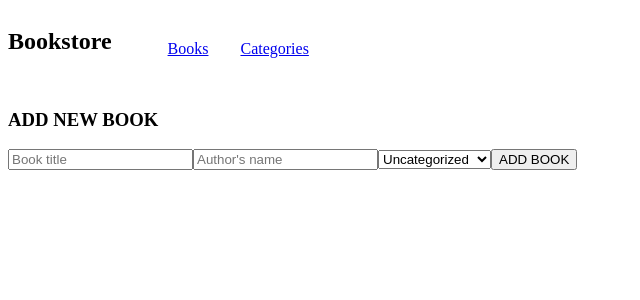
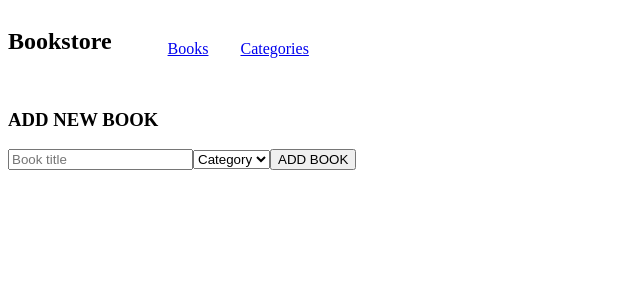
Before and after one commit to basnetlaxmi/bookstore, a React (Create React App) app: page / in a window 1280 px wide. Shown: the top 300 px of the page, without its empty margins (0-640 px from the left). Built offline with nearby package versions, Linux system fonts and the light colour scheme.

Commit message:
Edit file for components

```diff
--- a/src/components/Book.js
+++ b/src/components/Book.js
@@ -1,29 +1,20 @@
+/* eslint-disable react/prop-types */
 import React from 'react';
-import PropTypes from 'prop-types';
 
 const Book = (props) => {
-  const {
-    id, title, author, category, handleDeleteProps,
-  } = props;
-  const elementId = `book${id}`;
+  const { book } = props;
   return (
-    <li className="single-book" id={elementId}>
+    <li className="single-book">
       <div className="left-side">
         <div className="book-details">
-          <div className="book-category">{category}</div>
-          <div className="book-title">{title}</div>
-          <div className="book-category">{author}</div>
+          <div className="book-category">{book.category}</div>
+          <div className="book-title">{book.title}</div>
+          <div className="book-category">{book.author}</div>
         </div>
         <div className="book-buttons">
           <button type="button" className="comments-btn">Comments</button>
           <div className="separator">|</div>
-          <button
-            type="button"
-            className="remove-btn"
-            onClick={() => handleDeleteProps(id)}
-          >
-            Remove
-          </button>
+          <button type="button" className="remove-btn">Remove</button>
           <div className="separator">|</div>
           <button type="button" className="edit-btn">Edit</button>
         </div>
@@ -38,19 +29,10 @@ const Book = (props) => {
       <div className="sides-separator" />
       <div className="right-side">
         <div className="current-text">Current chapter</div>
-        <div className="current-value">{17}</div>
+        <div className="current-value">{book.currentChapter}</div>
         <button type="button" className="">Update progress</button>
       </div>
     </li>
   );
 };
-
-Book.propTypes = {
-  id: PropTypes.string.isRequired,
-  title: PropTypes.string.isRequired,
-  author: PropTypes.string.isRequired,
-  category: PropTypes.string.isRequired,
-  handleDeleteProps: PropTypes.func.isRequired,
-};
-
 export default Book;
--- a/src/components/BookForm.js
+++ b/src/components/BookForm.js
@@ -1,70 +1,16 @@
-import React, { useState } from 'react';
-import PropTypes from 'prop-types';
+import React from 'react';
 
-const BookForm = (props) => {
-  const { addBookProps } = props;
-  const defaultCategory = 'Uncategorized';
-
-  const [state, setState] = useState({
-    title: '',
-    author: '',
-    category: defaultCategory,
-  });
-
-  const handleSubmit = (e) => {
-    e.preventDefault();
-    if (state.title.trim() && state.author.trim() && state.category.trim()) {
-      addBookProps(state.title, state.author, state.category);
-      setState({
-        title: '',
-        author: '',
-        category: defaultCategory,
-      });
-    }
-  };
-
-  const handleChange = (e) => {
-    setState({ ...state, [e.target.name]: e.target.value });
-  };
-
-  return (
+const BookForm = () => (
   <div className="add-book-form">
     <h3>ADD NEW BOOK</h3>
-      <form onSubmit={handleSubmit}>
-        <input
-          name="title"
-          type="text"
-          placeholder="Book title"
-          onChange={handleChange}
-          value={state.title}
-        />
-
-        <input
-          name="author"
-          type="text"
-          placeholder="Author's name"
-          onChange={handleChange}
-          value={state.author}
-        />
-        <select
-          name="category"
-          onChange={handleChange}
-        >
-
-          <option key="Uncategorized" value="Uncategorized" defaultValue={defaultCategory}>Uncategorized</option>
-          <option key="Action" value="Action">Action</option>
-          <option key="Economy" value="Economy">Economy</option>
-          <option key="Novel" value="Novel">Novel</option>
-          <option key="Science Fiction" value="Science Fiction">Science Fiction</option>
-
+    <form>
+      <input type="text" placeholder="Book title" />
+      <select name="Category">
+        <option value="">Category</option>
       </select>
       <button type="submit">ADD BOOK</button>
     </form>
   </div>
+
 );
-};
-
-BookForm.propTypes = {
-  addBookProps: PropTypes.func.isRequired,
-};
 export default BookForm;
--- a/src/components/Books.js
+++ b/src/components/Books.js
@@ -1,47 +1,21 @@
+/* eslint-disable react/prop-types */
 import React from 'react';
-import { useDispatch, useSelector } from 'react-redux';
-import { v4 as uuidv4 } from 'uuid';
-import { addBook, removeBook } from '../redux/books/books';
 import Book from './Book';
 import BookForm from './BookForm';
 
-const Books = () => {
-  const books = useSelector((state) => state.booksReducer);
-  const dispatch = useDispatch();
-
-  const addBookToStore = (title, author, category) => {
-    const newBook = {
-      id: uuidv4(),
-      title,
-      author,
-      category,
-    };
-    dispatch(addBook(newBook));
-  };
-
-  const deleteBookFromStore = (id) => {
-    dispatch(removeBook(id));
-  };
-
+const Books = (props = { books: [] }) => {
+  let { books } = props;
+  if (!books) books = [];
   return (
     <>
       <ul className="listContainer">
         {books.map((book) => (
-          <Book
-            key={book.id}
-            id={book.id}
-            title={book.title}
-            author={book.author}
-            category={book.category}
-            handleDeleteProps={deleteBookFromStore}
-          />
+          <Book key={book.id} book={book} />
         ))}
       </ul>
-      <BookForm addBookProps={addBookToStore} />
+      <BookForm />
     </>
   );
 };
 
-Books.propTypes = {};
-
 export default Books;
--- a/src/components/Categories.js
+++ b/src/components/Categories.js
@@ -1,19 +1,7 @@
-// Actions
-const CHECKSTATUS = 'bookstore/categories/checkStatus';
+import React from 'react';
 
-// Reducer
-export default function categoriesReducer(state = [], action = {}) {
-  switch (action.type) {
-    case CHECKSTATUS:
-      return 'Under construction';
-    default: return state;
-  }
-}
+const Categories = () => (
+  <h1>Under construction</h1>
+);
 
-// Action Creators
-export function checkStatus(id) {
-  return {
-    type: CHECKSTATUS,
-    payload: { id },
-  };
-}
+export default Categories;
```
Also changed, not shown: src/redux/categories/categories.js (+19 -0 lines). Lines whose indentation alone changed are shown as unchanged.
